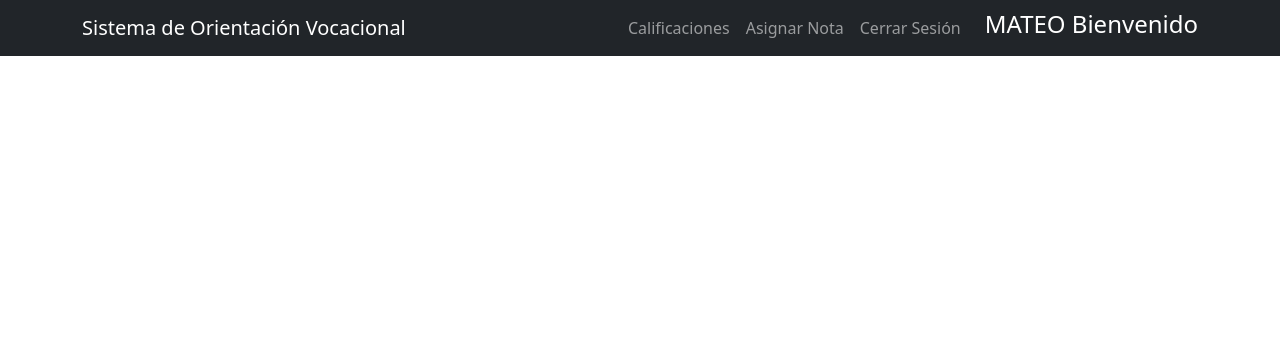
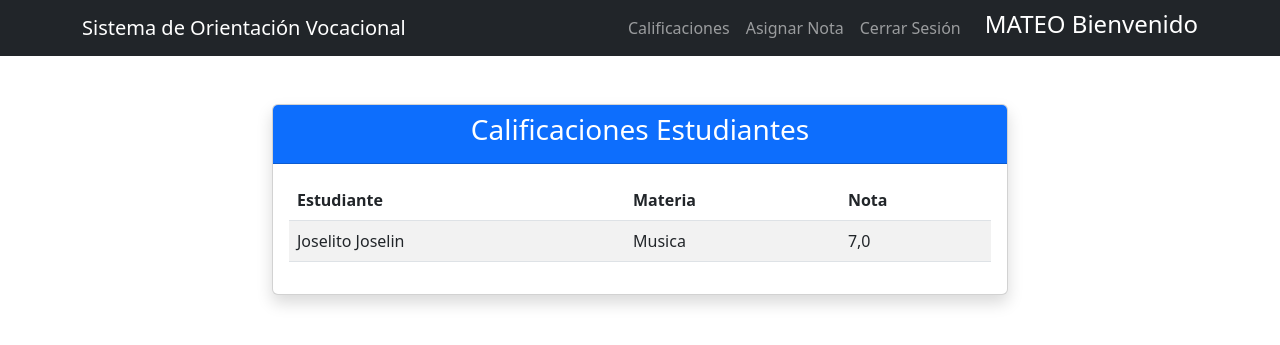
Before and after one commit to MateoJaramillo26/OrientacionVocacionalCore, a Django app: page /calificaciones/ in a window 1280 px wide. Shown: the top 345 px of the page. Run offline with Django 5.2, Linux system fonts and the light colour scheme; a user stored in the database is signed in; data comes from the database, SQL or seed files in the repository; both versions use the stored data as it was after the commit.

Commit message:
Cambios en views y forms para ingreso y visualizaci[on de notas con restriccion de usuarios

```diff
--- a/Core/templates/core/calificaciones.html
+++ b/Core/templates/core/calificaciones.html
@@ -1,5 +1,45 @@
 {% extends 'core/index.html' %}
 
 {% block content %}
-
+<div class="container mt-5">
+    <div class="row justify-content-center">
+        <div class="col-md-8">
+            <div class="card shadow">
+                <div class="card-header bg-primary text-white text-center">
+                    <h3>Calificaciones Estudiantes</h3>
+                </div>
+                <div class="card-body">
+                    {% if data %}
+                        <table class="table table-striped table-hover">
+                            <thead>
+                                <tr>
+                                    {% if is_superuser %}
+                                        <th>Estudiante</th>
+                                    {% endif %}
+                                    <th>Materia</th>
+                                    <th>Nota</th>
+                                </tr>
+                            </thead>
+                            <tbody>
+                                {% for item in data %}
+                                    <tr>
+                                        {% if is_superuser %}
+                                            <td>{{ item.estudiante }}</td>
+                                        {% endif %}
+                                        <td>{{ item.clase }}</td>
+                                        <td>{{ item.nota }}</td>
+                                    </tr>
+                                {% endfor %}
+                            </tbody>
+                        </table>
+                    {% else %}
+                        <div class="alert alert-info text-center" role="alert">
+                            No existen calificaciones registradas en el sistema.
+                        </div>
+                    {% endif %}
+                </div>
+            </div>
+        </div>
+    </div>
+</div>
 {% endblock %}
--- a/Core/views.py
+++ b/Core/views.py
@@ -4,10 +4,13 @@ from django.contrib.auth.decorators import login_required
 from django.contrib.auth.models import Group
 from django.contrib.auth import logout
 from .forms import CustomUserCreationForm, CalificacionesForm
-from django.contrib.auth import authenticate, login
+from django.contrib.auth import authenticate, login, get_user_model
 from django.http import HttpResponseForbidden
 from django.contrib.auth.models import Group
-from Academico.models import Clase
+from Academico.models import Clase, Calificacion
+from Usuarios.models import User
+
+User = get_user_model()
 
 def index(request):  # This must be named 'home' to match urls.py
     return render(request, 'core/index.html')
@@ -38,11 +41,74 @@ def register(request):
 
 @login_required
 def calificaciones(request):
-    return render(request, 'core/calificaciones.html')
+    # Recuperar solo los datos necesarios para el usuario actual.
+    if request.user.is_superuser:
+        calificaciones = (
+            Calificacion.objects.select_related('clase', 'estudiante')
+            .only('clase__nombre', 'nota', 'estudiante__first_name', 'estudiante__last_name')
+            .all()
+        )
+    else:
+        calificaciones = (
+            Calificacion.objects.select_related('clase')
+            .only('clase__nombre', 'nota')
+            .filter(estudiante=request.user)
+        )
+
+    # Preprocesar los datos en un formato listo para usar en el template.
+    data = [
+        {
+            'estudiante': f"{cal.estudiante.first_name} {cal.estudiante.last_name}" if request.user.is_superuser else None,
+            'clase': cal.clase.nombre,
+            'nota': cal.nota,
+        }
+        for cal in calificaciones
+    ]
+
+    return render(request, 'core/calificaciones.html', {'data': data, 'is_superuser': request.user.is_superuser})
+
 
 @login_required
 def asignarNota(request):
-    return render(request, 'core/asignarNota.html')
+    if not (request.user.is_profesor() or request.user.is_superuser):
+        return HttpResponseForbidden("No tienes los permisos para asignar notas.")
+
+    grupos = Group.objects.all()
+    estudiantes_por_grupo = {
+        grupo.name: User.objects.filter(groups=grupo, role='estudiante') for grupo in grupos
+    }
+
+    clases = Clase.objects.all()
+
+    if request.method == 'POST':
+        estudiante_id = request.POST.get('estudiante')
+        clase_id = request.POST.get('clase')
+
+        # Buscar si ya existe una calificación para el estudiante y la clase
+        calificacion = Calificacion.objects.filter(estudiante_id=estudiante_id, clase_id=clase_id).first()
+
+        if calificacion:
+            form = CalificacionesForm(request.POST, instance=calificacion)  # Cargar el formulario con la instancia existente
+        else:
+            form = CalificacionesForm(request.POST)  # Crear una nueva calificación
+
+        if form.is_valid():
+            form.save()  # Guardar cambios en la base de datos
+            return redirect('asignarNota')  # Redirigir a una página de éxito
+    else:
+        form = CalificacionesForm()
+
+    calificaciones = Calificacion.objects.select_related('estudiante', 'clase').all()
+    return render(request, 'core/asignarNota.html', {
+        'form': form,
+        'estudiantes_por_grupo': estudiantes_por_grupo,
+        'clases': clases,
+        'calificaciones': calificaciones,
+    })
+
+def verNota(request):
+    if not (request.user.is_estudiante() or request.user.is_superuser):
+        return HttpResponseForbidden("No tienes los permisos para ver las notas.")
 
 def exit(request):
     logout (request)
@@ -50,33 +116,3 @@ def exit(request):
 
 def inscribirClases(request):
     return render(request, 'core/inscribirClases.html')
-
-@login_required
-def asignarNota(request):
-    if not (request.user.is_profesor() or request.user.is_superuser):
-        return HttpResponseForbidden("No tienes los permisos para asignar notas.")
-
-    grupos = Group.objects.all()
-    estudiantes = {
-        grupo.name: grupo.custom_user_set.filter(role='estudiante') for grupo in grupos
-    }
-
-    clases = Clase.objects.all()
-
-    if request.method == 'POST':
-        form = CalificacionesForm(request.POST)
-
-        if form.is_valid():
-            calificacion = form.save(commit=False)
-            calificacion.superuser = request.user
-            calificacion.profesor = request.user
-            calificacion.save()
-            return redirect('calificaciones')
-    else:
-        form = CalificacionesForm()
-
-    return render(request, 'core/asignarNota.html', {
-        'form': form,
-        'estudiantes': estudiantes,
-        'clases': clases,
-    })
```
Also changed, not shown: Core/forms.py (+9 -5 lines), Core/templates/core/asignarNota.html (+40 -32 lines), db.sqlite3.
